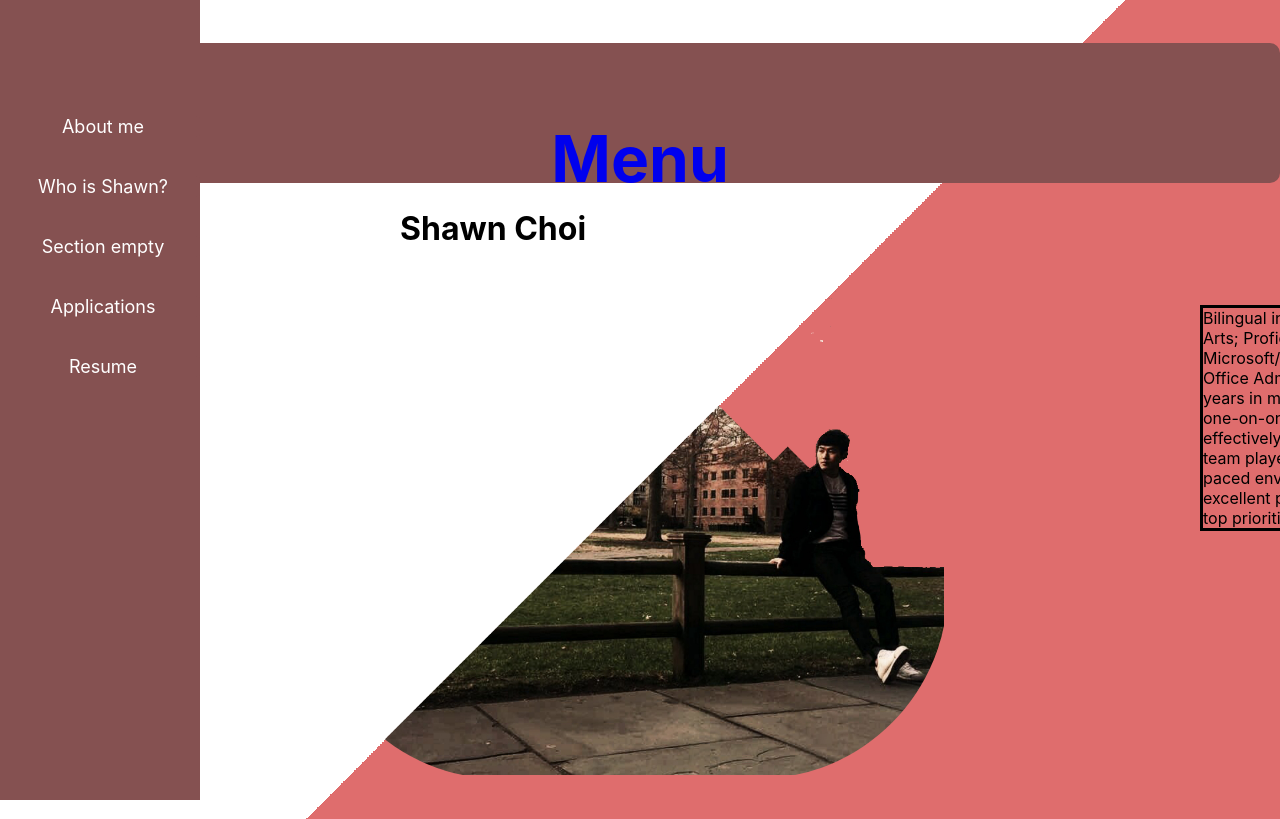
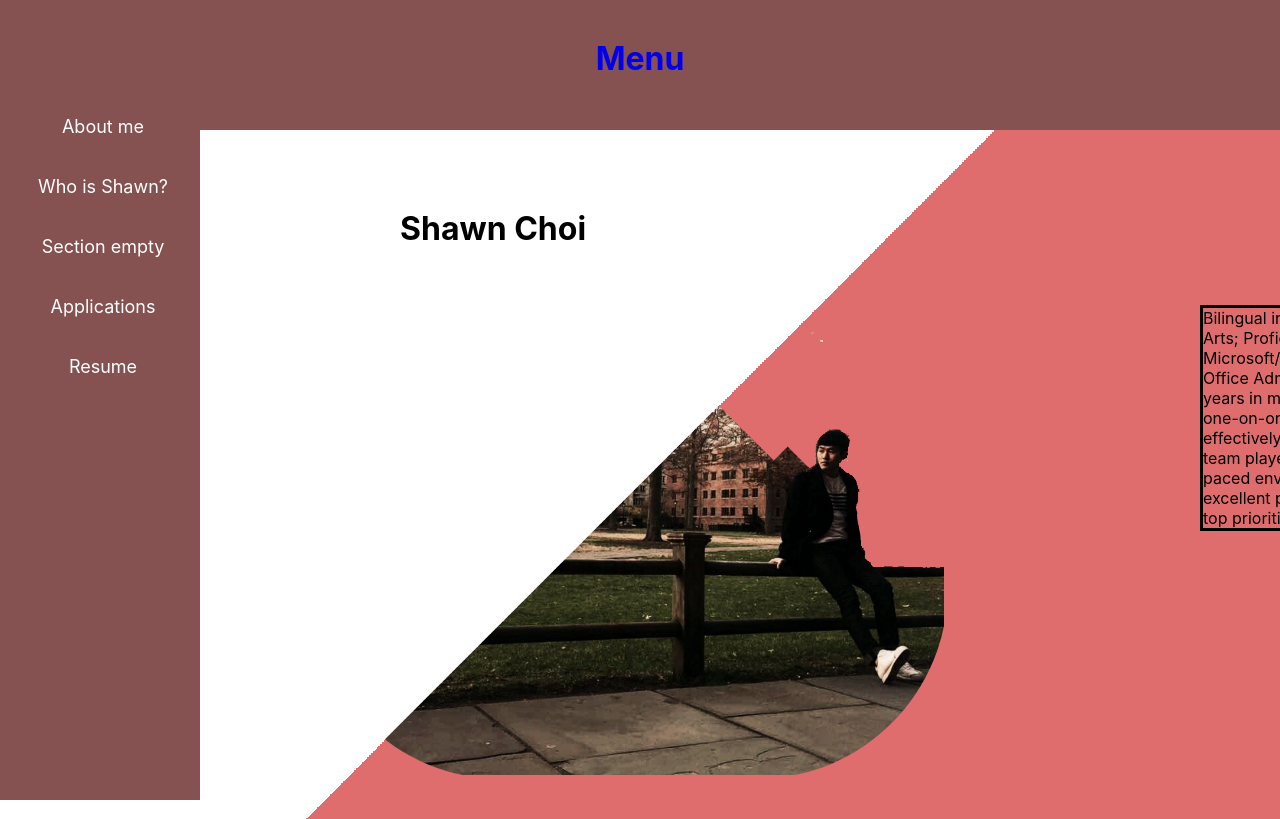
Before and after one commit to schoi0115/profile2023, a React (Create React App) app: page / in a window 1280 px wide. Shown: the top 819 px of the page. Built offline with nearby package versions, Linux system fonts and the light colour scheme; the HTML template or start-up script is replaced by a standard one.

Commit message:
css added

```diff
--- a/src/App.css
+++ b/src/App.css
@@ -1,3 +1,5 @@
+
+
 .Img {
   position: fixed;
   height:auto;
@@ -26,6 +28,8 @@
   margin-left:250px;
   margin-top: 150px;
 }
+
+
 .navber{
   background-color: lightblue;
   height: 80px;
@@ -36,6 +40,7 @@
 }
 
 .menu-bars{
+
   margin-left: 2rem;
   font-size: 2rem;
   background: none;
@@ -49,6 +54,7 @@
   justify-content: center;
   position: fixed;
   text-align: center;
+
   left: -100%;
   transition: 850ms;
 }
@@ -61,6 +67,7 @@
   display: flex;
   justify-content: start;
   align-items: center;
+
   list-style: none;
   height: 60px;
 }
@@ -81,9 +88,11 @@
 }
 .nav-menu-items {
   width: 100%;
+
 }
 
 .navbar-toggle{
+
   width: 100%;
   height: 80px;
   display: flex;
@@ -98,14 +107,19 @@ span{
 
 }
 
+
 .nav-color{
   position:fixed;
-  border-radius: 10px;
   background-color: rgb(133, 81, 81);
   width: 100%;
-  height: 140px;
+  height: 130px;
+
+  text-decoration: none;
+  margin-top: 0px;
 
 }
+
+
 
 li{
   background-color: rgb(133, 81, 81);
--- a/src/NavBar.js
+++ b/src/NavBar.js
@@ -15,7 +15,7 @@ const showSidebar = () => setSidebar(!sidebar)
     return (
       <>
         <Link  to="/" className='menu-bars'>
-            <h1 onClick={showSidebar} className="nav-color"><br />Menu</h1>
+            <h4 onClick={showSidebar} className="nav-color"><br />Menu</h4>
         </Link>
 
 
```
